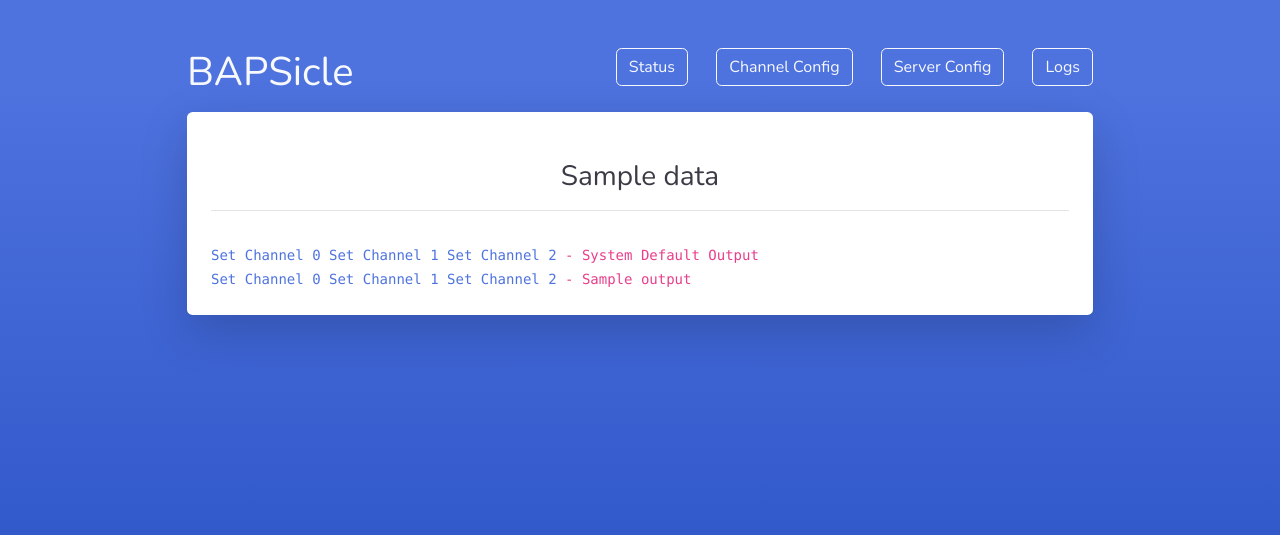
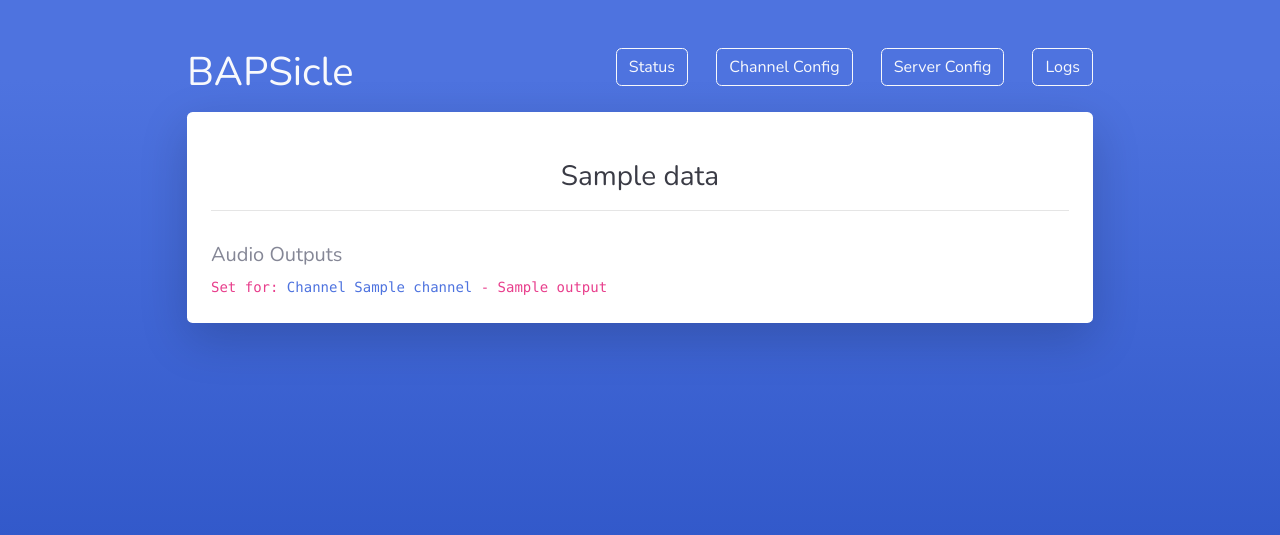
Before and after one commit to UniversityRadioYork/BAPSicle, a Flask app: template templates/config.html in a window 1280 px wide. Shown: the top 535 px of the page. Run offline with Flask 2, Linux system fonts and the light colour scheme; the template is opened without the code that fills it: most values are stand-ins (such as "Sample title", 1, 10 or a date in 2020); some libraries are stand-ins or nearby versions.

```diff
--- a/server.py
+++ b/server.py
@@ -130,7 +130,7 @@ def ui_config():
     for i in range(state.state["num_channels"]):
         channel_states.append(status(i))
 
-    outputs = DeviceManager.getOutputs()
+    outputs = DeviceManager.getAudioOutputs()
 
     data = {
         'channels': channel_states,
--- a/templates/config.html
+++ b/templates/config.html
@@ -1,9 +1,15 @@
 {% extends 'base.html' %}
 {% block content_inner %}
+<h3 class="h5">Audio Outputs</h3>
 <code>
-  <a href="/player/0/output/none">Set Channel 0</a> <a href="/player/1/output/none">Set Channel 1</a> <a href="/player/2/output/none">Set Channel 2</a> - System Default Output<br>
+
   {% for output in data.outputs %}
-    <a href="/player/0/output/{{output.name}}">Set Channel 0</a> <a href="/player/1/output/{{output.name}}">Set Channel 1</a> <a href="/player/2/output/{{output.name}}">Set Channel 2</a> - {{output.name}}<br>
+
+  Set for:
+  {% for channel in data.channels %}
+    <a href="/player/{{channel.channel}}/output/none">Channel {{channel.channel}}</a>
+  {% endfor %}
+    - {% if output.name %}{{output.name}}{% else %}System Default Output{% endif %}<br>
   {% endfor %}
 </code>
 {% endblock %}
```
Also changed, not shown: helpers/device_manager.py (+6 -6 lines).
